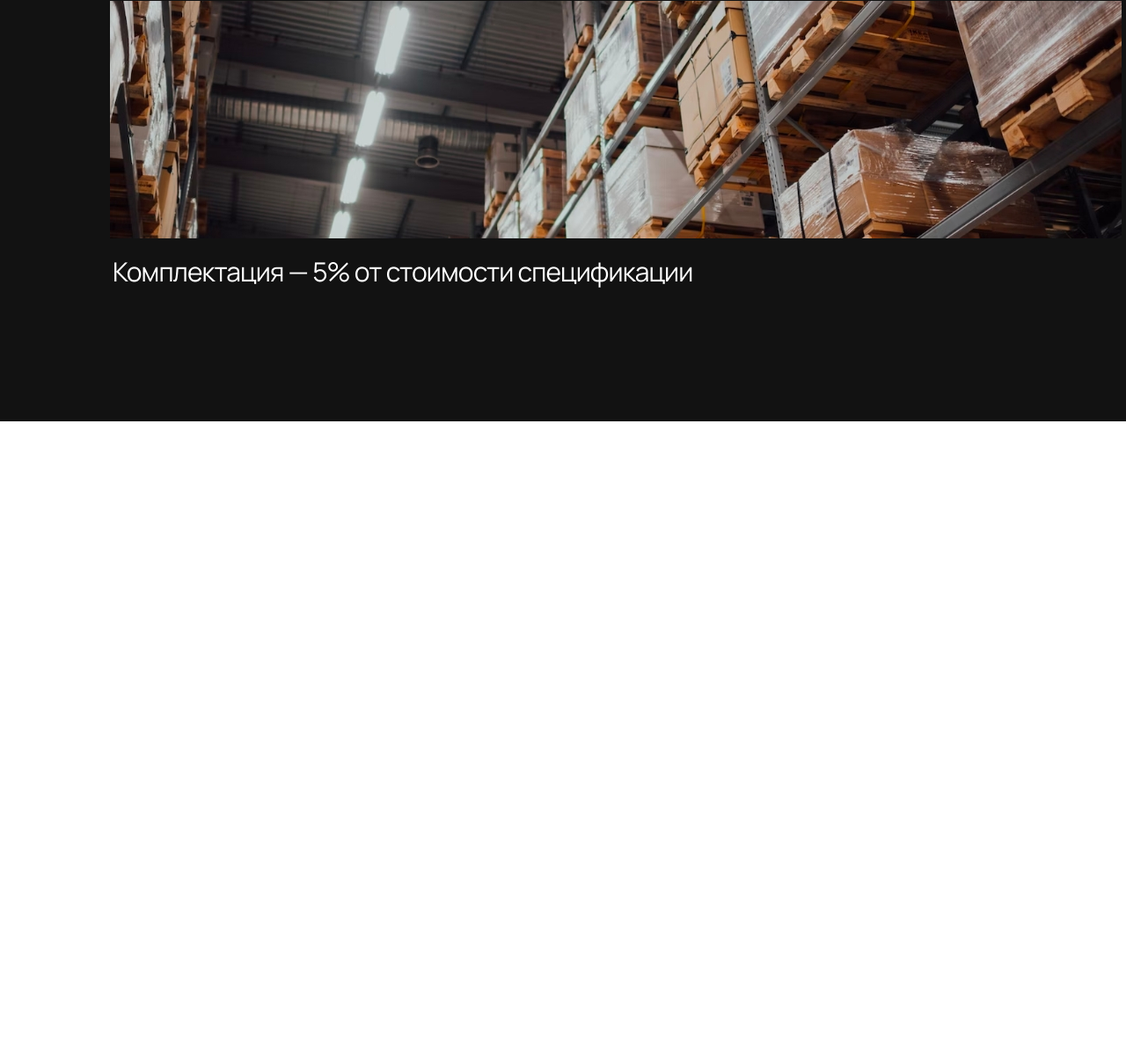
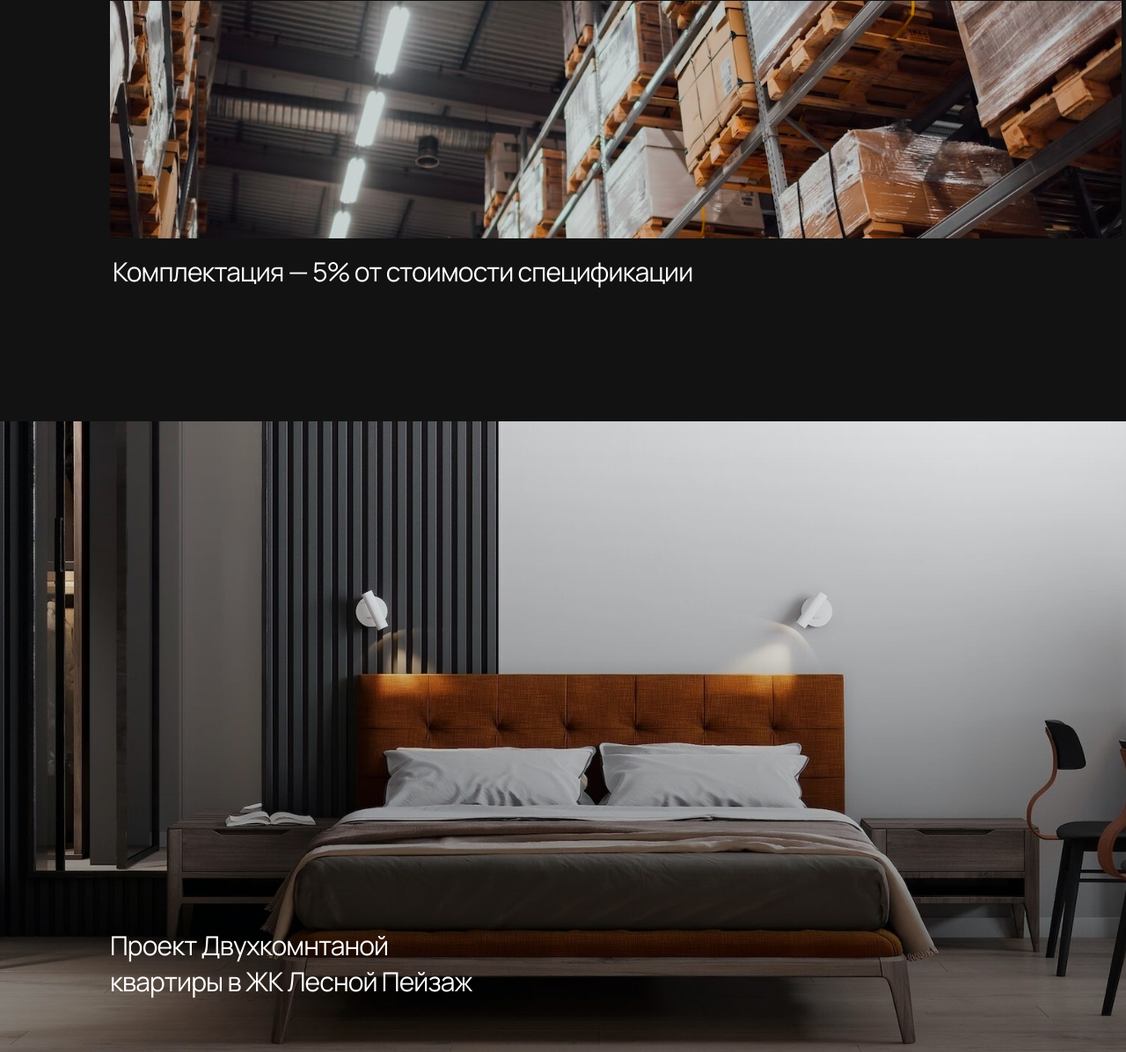
Before and after one commit to ArtemKorobeinikov/metrika-site, a plain HTML site: page index.html in a window 1280 px wide. Shown: the part 5144-6340 px from the top of the page at 88% size. Before the commit the page ends 5623 px from the top, so only its background shows below. Drawn offline with Linux system fonts and the light colour scheme.

Commit message:
add forest-landscape

```diff
--- a/index.html
+++ b/index.html
@@ -63,5 +63,10 @@
             <p class="service__text">Комплектация — 5% от стоимости спецификации</p>
         </div>
     </div>
+    <div class="forest-landscape">
+        <div class="forest-landscape__text">
+            <p class="forest-landscape__p">Проект  Двухкомнтаной квартиры в ЖК Лесной Пейзаж</p>
+        </div>
+    </div>
 </body>
 </html>
--- a/styles/style.css
+++ b/styles/style.css
@@ -192,3 +192,30 @@ body {
 .service-last {
     margin-bottom: 0px;
 }
+
+.forest-landscape {
+    position: relative;
+    width: 100%;
+    height: 717px;
+    background-image: url(../resources/forest-landscape.jpeg);
+    background-size: contain;
+    background-repeat: no-repeat;
+}
+
+.forest-landscape__text {
+
+}
+
+.forest-landscape__p {
+    position: absolute;
+    left: 125px;
+    bottom: 60px;
+    margin: 0;
+    width: 443px;
+    height: 82;
+    font-size: 30px;
+    font-weight: 400;
+    line-height: 41px;
+    letter-spacing: -0.03em;
+    color: rgb(255, 255, 255);
+}
```
Also changed, not shown: resources/forest-landscape.jpeg (added).
